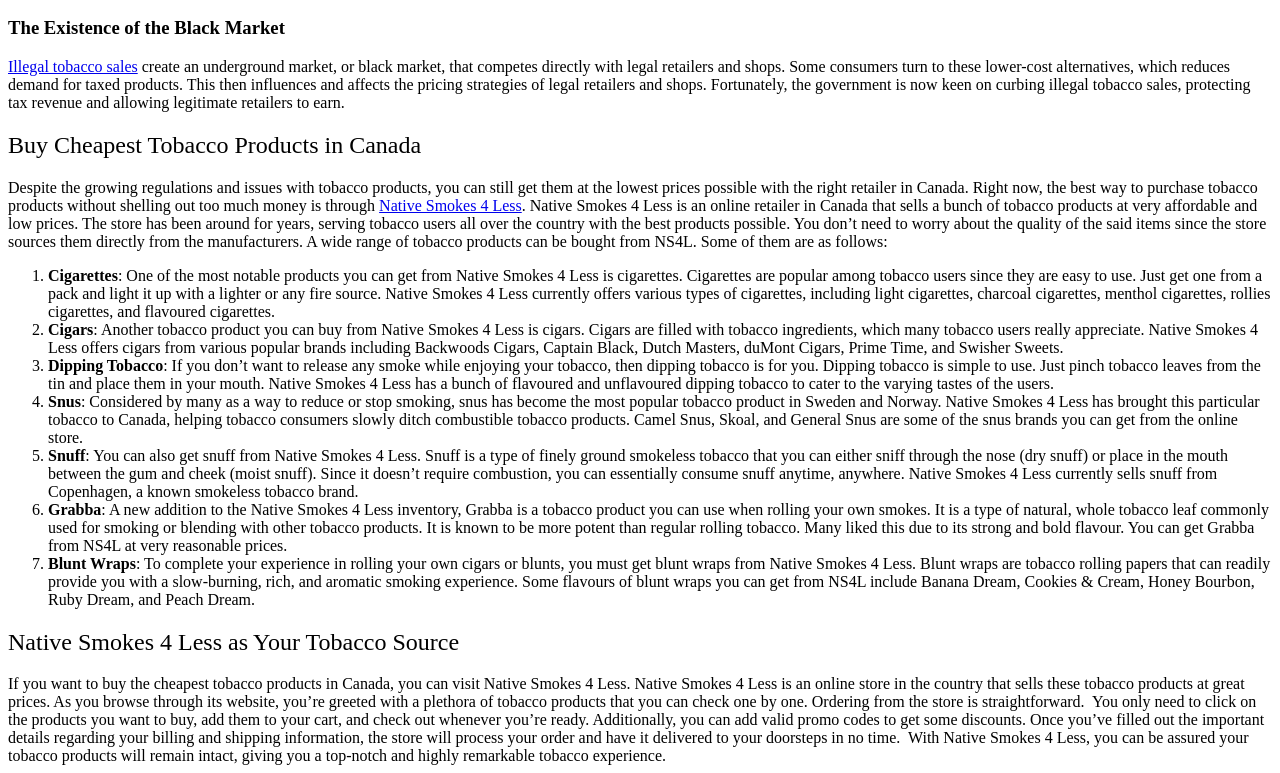
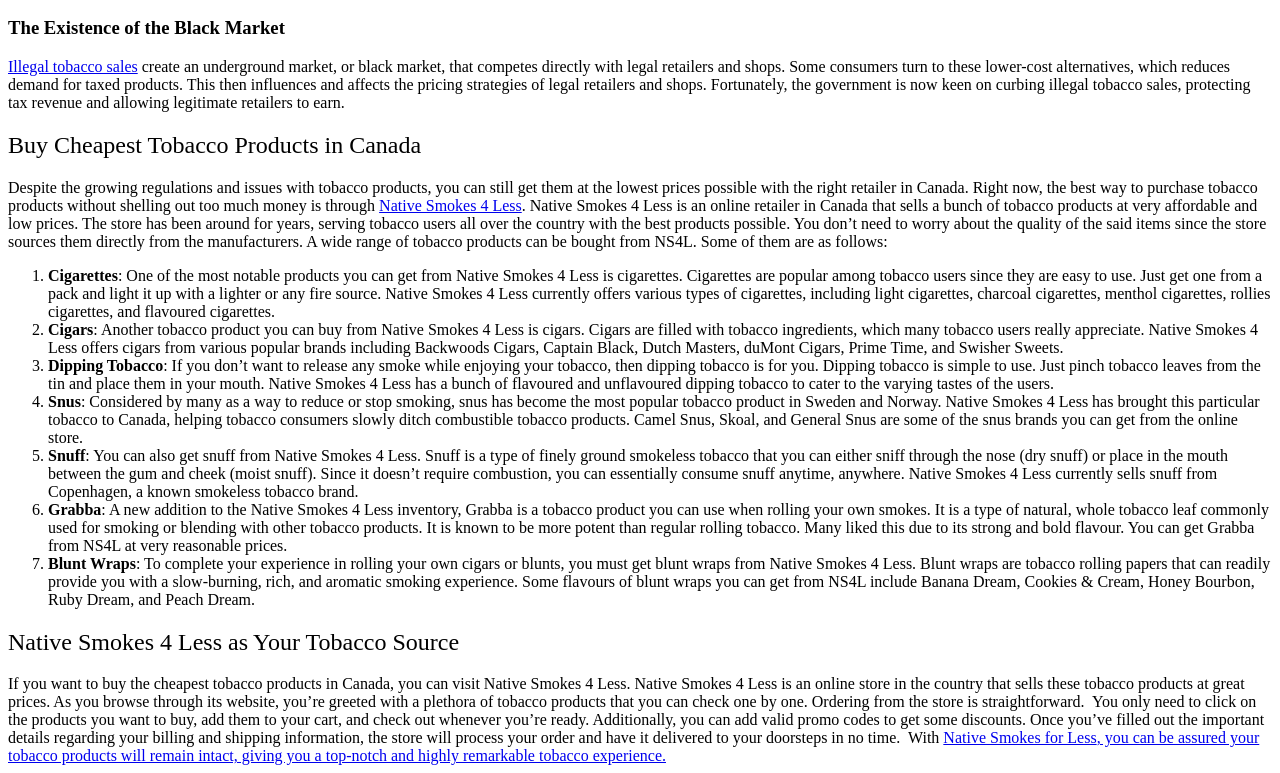
Before and after one commit to Tsunando/Vercel, a plain HTML site: page index.html in a window 1280 px wide. Shown: the part 896-1669 px from the top of the page. Drawn offline with Linux system fonts and the light colour scheme.

Commit message:
Update index.html

```diff
--- a/index.html
+++ b/index.html
@@ -53,4 +53,4 @@
 
 <span style="font-weight: 400;">You only need to click on the products you want to buy, add them to your cart, and check out whenever you’re ready. Additionally, you can add valid promo codes to get some discounts. Once you’ve filled out the important details regarding your billing and shipping information, the store will process your order and have it delivered to your doorsteps in no time. </span>
 
-<span style="font-weight: 400;">With Native Smokes 4 Less, you can be assured your tobacco products will remain intact, giving you a top-notch and highly remarkable tobacco experience.</span>
+<span style="font-weight: 400;">With </span><a href="https://nativesmokes4less.one"><span style="font-weight: 400;">Native Smokes for Less</span>, you can be assured your tobacco products will remain intact, giving you a top-notch and highly remarkable tobacco experience.</span>
```
